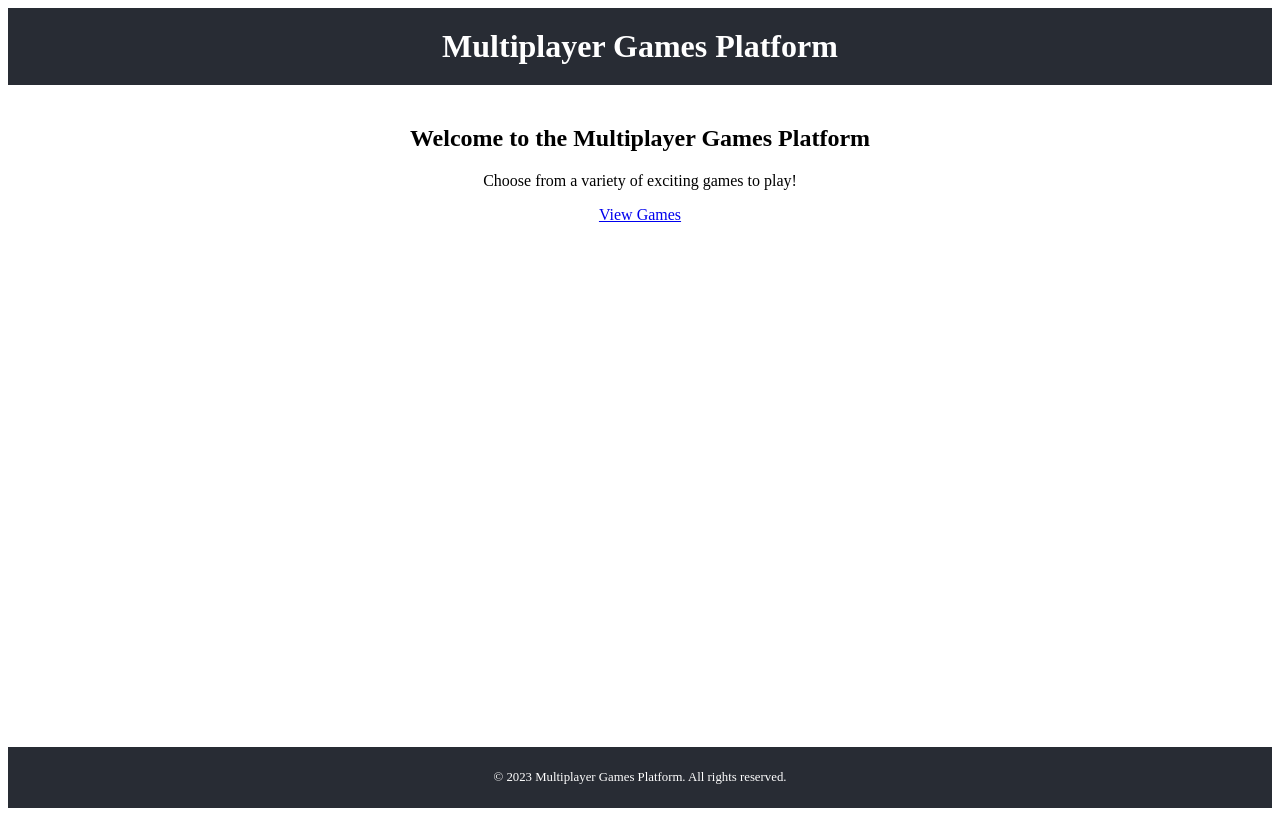
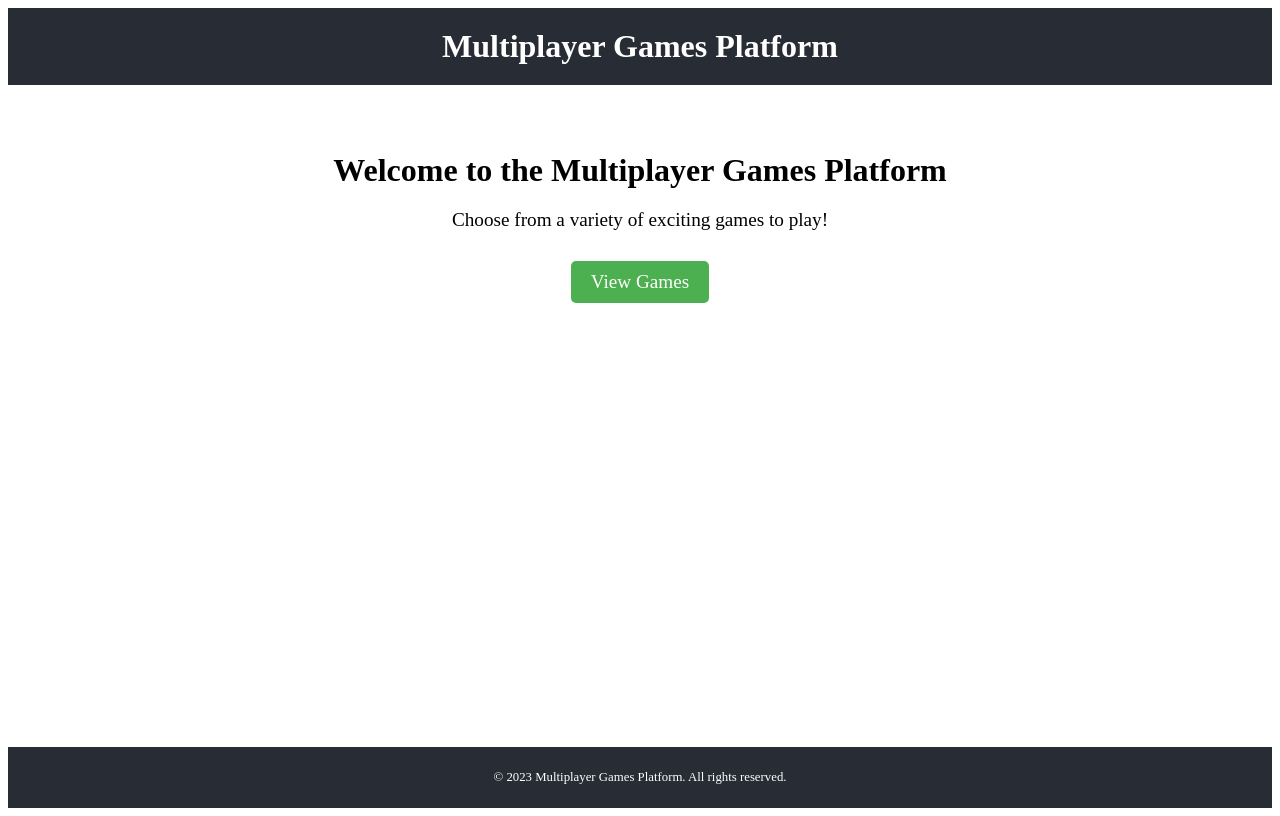
Before and after one commit to campique/kidz-fun-app, a React (Create React App) app in the folder client/: page / in a window 1280 px wide. Built offline with nearby package versions, Linux system fonts and the light colour scheme.

Commit message:
Update App.css

```diff
--- a/client/src/App.css
+++ b/client/src/App.css
@@ -27,7 +27,38 @@ main {
   font-size: 0.8em;
 }
 
-/* Styles for the Games component */
+/* Home component styles */
+.home {
+  text-align: center;
+  padding: 20px;
+}
+
+.home h2 {
+  font-size: 2rem;
+  margin-bottom: 20px;
+}
+
+.home p {
+  font-size: 1.2rem;
+  margin-bottom: 30px;
+}
+
+.home .button {
+  display: inline-block;
+  padding: 10px 20px;
+  font-size: 1.2rem;
+  background-color: #4CAF50;
+  color: white;
+  text-decoration: none;
+  border-radius: 5px;
+  transition: background-color 0.3s ease;
+}
+
+.home .button:hover {
+  background-color: #45a049;
+}
+
+/* GameSelection component styles */
 .games-container {
   padding: 20px;
   max-width: 1200px;
@@ -74,21 +105,57 @@ main {
   background-color: #45a049;
 }
 
-/* Styles for the Lobby component */
+/* GameMode component styles */
+.game-mode {
+  max-width: 600px;
+  margin: 0 auto;
+  padding: 20px;
+}
+
+.game-mode button {
+  display: block;
+  width: 100%;
+  padding: 15px;
+  margin: 10px 0;
+  font-size: 1.2rem;
+  background-color: #4CAF50;
+  color: white;
+  border: none;
+  border-radius: 5px;
+  cursor: pointer;
+  transition: background-color 0.3s ease;
+}
+
+.game-mode button:hover {
+  background-color: #45a049;
+}
+
+/* Lobby component styles */
 .lobby {
   max-width: 800px;
   margin: 0 auto;
   padding: 20px;
 }
 
-.lobby-title {
-  font-size: 2rem;
-  margin-bottom: 20px;
+.tables {
+  display: grid;
+  grid-template-columns: repeat(auto-fit, minmax(200px, 1fr));
+  gap: 20px;
+  margin-top: 20px;
 }
 
-.lobby-button {
-  margin: 10px;
-  padding: 10px 20px;
+.table {
+  background-color: #f0f0f0;
+  border-radius: 10px;
+  padding: 20px;
+  box-shadow: 0 4px 6px rgba(0, 0, 0, 0.1);
+}
+
+.table button {
+  display: block;
+  width: 100%;
+  padding: 10px;
+  margin-top: 10px;
   font-size: 1rem;
   background-color: #4CAF50;
   color: white;
@@ -98,25 +165,11 @@ main {
   transition: background-color 0.3s ease;
 }
 
-.lobby-button:hover {
+.table button:hover {
   background-color: #45a049;
 }
 
-.room-list {
-  margin-top: 20px;
-}
-
-.room-item {
-  display: flex;
-  justify-content: space-between;
-  align-items: center;
-  padding: 10px;
-  margin-bottom: 10px;
-  background-color: #f0f0f0;
-  border-radius: 5px;
-}
-
-/* Styles for the game components */
+/* Game component styles */
 .connect-four, .tic-tac-toe, .pictionary {
   max-width: 500px;
   margin: 0 auto;
```
